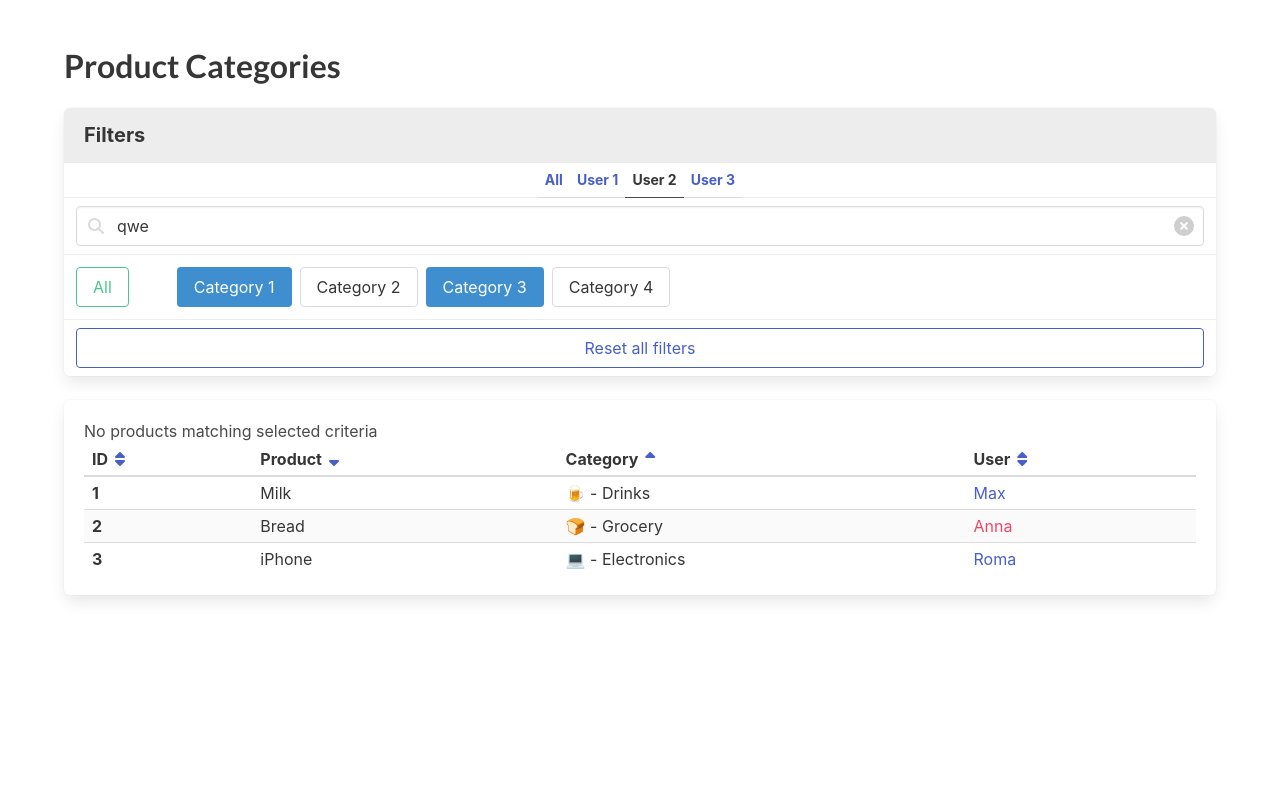
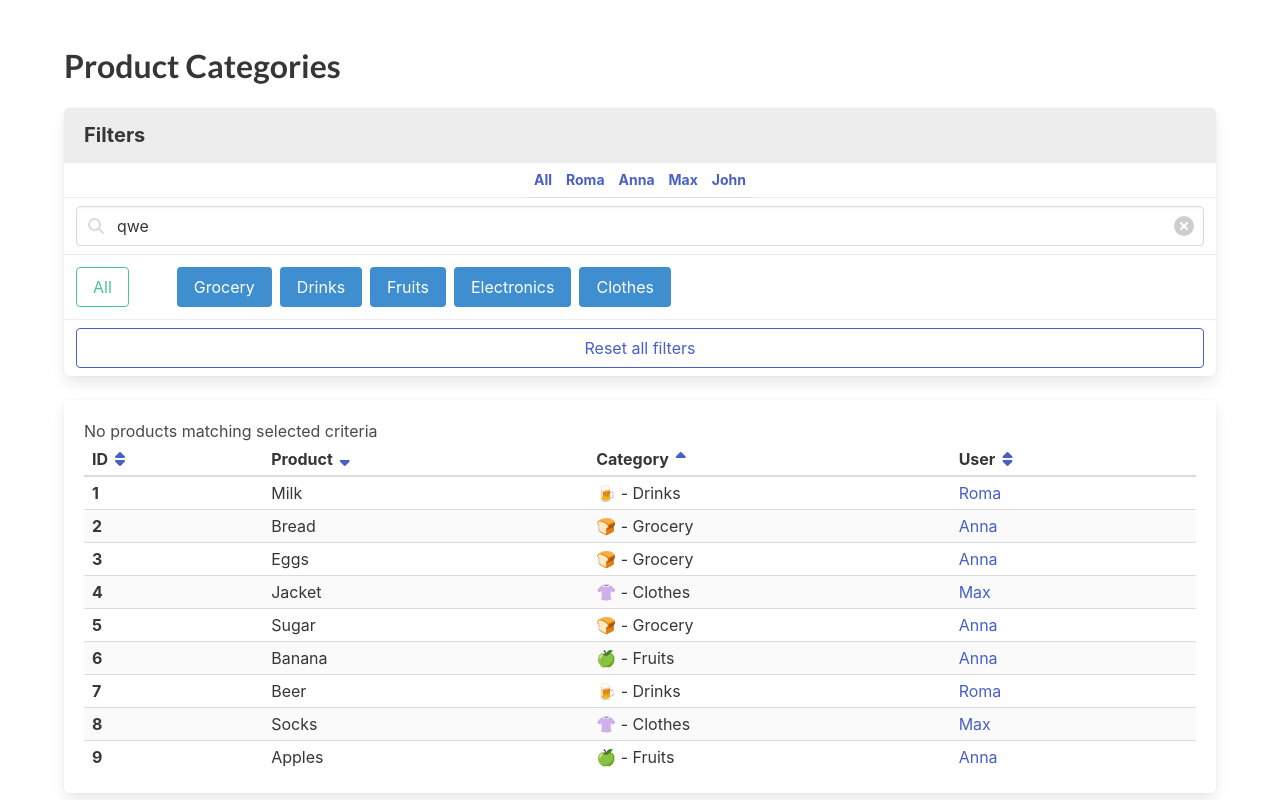
Before and after one commit to NIKaragu/react_product-categories-practice, a React (Create React App) app: page / in a window 1280 px wide. Built offline with nearby package versions, Linux system fonts and the light colour scheme.

Commit message:
added new components. product`s list is  formed  and user-category-product dependencies are created

```diff
--- a/src/App.jsx
+++ b/src/App.jsx
@@ -3,9 +3,11 @@ import React from 'react';
 import './App.scss';
 import { Table } from './components/Table/Table';
 
-// import usersFromServer from './api/users';
-// import categoriesFromServer from './api/categories';
-// import productsFromServer from './api/products';
+import { User } from './components/User/User';
+import { Category } from './components/Category/Category';
+import usersFromServer from './api/users';
+import categoriesFromServer from './api/categories';
+import productsFromServer from './api/products';
 
 // const products = productsFromServer.map((product) => {
 //   const category = null; // find by product.categoryId
@@ -13,6 +15,53 @@ import { Table } from './components/Table/Table';
 
 //   return null;
 // });
+
+export const products = productsFromServer.map(product => {
+  const category = categoriesFromServer.find(
+    category_ => category_.id === product.categoryId,
+  );
+
+  const user = usersFromServer.find(user_ => user_.id === category.ownerId);
+
+  return {
+    productId: product.id,
+    productName: product.name,
+    categoryId: category.id,
+    categoryTitle: category.title,
+    categoryIcon: category.icon,
+    ownerId: user.id,
+    ownerName: user.name,
+    ownerSex: user.sex,
+  };
+});
+
+const userProductData = usersFromServer.map(user => {
+  const userCategories = categoriesFromServer.filter(
+    category => category.ownerId === user.id,
+  );
+
+  const userProducts = productsFromServer.filter(product =>
+    userCategories.some(category => category.id === product.categoryId),
+  );
+
+  return {
+    userId: user.id,
+    userName: user.name,
+    userSex: user.sex,
+    categories: userCategories.map(category => ({
+      categoryId: category.id,
+      categoryTitle: category.title,
+      categoryIcon: category.icon,
+    })),
+    products: userProducts.map(product => ({
+      productId: product.id,
+      productName: product.name,
+      categoryId: product.categoryId,
+    })),
+  };
+});
+
+// console.log(products);
 
 export const App = () => (
   <div className="section">
@@ -28,17 +77,9 @@ export const App = () => (
               All
             </a>
 
-            <a data-cy="FilterUser" href="#/">
-              User 1
-            </a>
-
-            <a data-cy="FilterUser" href="#/" className="is-active">
-              User 2
-            </a>
-
-            <a data-cy="FilterUser" href="#/">
-              User 3
-            </a>
+            {userProductData.map(user => (
+              <User user={user} key={user.userId} />
+            ))}
           </p>
 
           <div className="panel-block">
@@ -75,28 +116,9 @@ export const App = () => (
               All
             </a>
 
-            <a
-              data-cy="Category"
-              className="button mr-2 my-1 is-info"
-              href="#/"
-            >
-              Category 1
-            </a>
-
-            <a data-cy="Category" className="button mr-2 my-1" href="#/">
-              Category 2
-            </a>
-
-            <a
-              data-cy="Category"
-              className="button mr-2 my-1 is-info"
-              href="#/"
-            >
-              Category 3
-            </a>
-            <a data-cy="Category" className="button mr-2 my-1" href="#/">
-              Category 4
-            </a>
+            {categoriesFromServer.map(category => (
+              <Category category={category} key={category.title} />
+            ))}
           </div>
 
           <div className="panel-block">
@@ -116,7 +138,7 @@ export const App = () => (
           No products matching selected criteria
         </p>
 
-        <Table />
+        <Table products={products} />
       </div>
     </div>
   </div>
--- /dev/null
+++ b/src/components/Category/Category.jsx
@@ -0,0 +1,7 @@
+export const Category = ({ category }) => {
+  return (
+    <a data-cy="Category" className="button mr-2 my-1 is-info" href="#/">
+      {category.title}
+    </a>
+  );
+};
--- /dev/null
+++ b/src/components/Category/index.js
@@ -0,0 +1 @@
+export * from './Category';
--- a/src/components/Table/Table.jsx
+++ b/src/components/Table/Table.jsx
@@ -2,15 +2,14 @@ import { TableBody } from './TableBody/TableBody';
 import { TableHead } from './TableHead/TableHead';
 
 /* eslint-disable jsx-a11y/accessible-emoji */
-export const Table = () => {
+export const Table = ({ products }) => {
   return (
     <table
       data-cy="ProductTable"
       className="table is-striped is-narrow is-fullwidth"
     >
       <TableHead />
-
-      <TableBody />
+      <TableBody products={products} />
     </table>
   );
 };
--- a/src/components/Table/TableBody/TableBody.jsx
+++ b/src/components/Table/TableBody/TableBody.jsx
@@ -1,45 +1,13 @@
+import { TableColumn } from '../TableColumn/TableColumn';
+
 /* eslint-disable jsx-a11y/accessible-emoji */
-export const TableBody = () => {
+
+export const TableBody = ({ products }) => {
   return (
     <tbody>
-      <tr data-cy="Product">
-        <td className="has-text-weight-bold" data-cy="ProductId">
-          1
-        </td>
-
-        <td data-cy="ProductName">Milk</td>
-        <td data-cy="ProductCategory">🍺 - Drinks</td>
-
-        <td data-cy="ProductUser" className="has-text-link">
-          Max
-        </td>
-      </tr>
-
-      <tr data-cy="Product">
-        <td className="has-text-weight-bold" data-cy="ProductId">
-          2
-        </td>
-
-        <td data-cy="ProductName">Bread</td>
-        <td data-cy="ProductCategory">🍞 - Grocery</td>
-
-        <td data-cy="ProductUser" className="has-text-danger">
-          Anna
-        </td>
-      </tr>
-
-      <tr data-cy="Product">
-        <td className="has-text-weight-bold" data-cy="ProductId">
-          3
-        </td>
-
-        <td data-cy="ProductName">iPhone</td>
-        <td data-cy="ProductCategory">💻 - Electronics</td>
-
-        <td data-cy="ProductUser" className="has-text-link">
-          Roma
-        </td>
-      </tr>
+      {products.map(product => {
+        return <TableColumn product={product} key={product.productId} />;
+      })}
     </tbody>
   );
 };
--- a/src/components/Table/TableColumn/TableColumn.jsx
+++ b/src/components/Table/TableColumn/TableColumn.jsx
@@ -1,16 +1,18 @@
 /* eslint-disable jsx-a11y/accessible-emoji */
-export const TableColumn = () => {
+export const TableColumn = ({ product }) => {
   return (
     <tr data-cy="Product">
       <td className="has-text-weight-bold" data-cy="ProductId">
-        1
+        {product.productId}
       </td>
 
-      <td data-cy="ProductName">Milk</td>
-      <td data-cy="ProductCategory">🍺 - Drinks</td>
+      <td data-cy="ProductName">{product.productName}</td>
+      <td data-cy="ProductCategory">
+        {product.categoryIcon} - {product.categoryTitle}
+      </td>
 
       <td data-cy="ProductUser" className="has-text-link">
-        Max
+        {product.ownerName}
       </td>
     </tr>
   );
--- /dev/null
+++ b/src/components/User/User.jsx
@@ -0,0 +1,7 @@
+export const User = ({ user }) => {
+  return (
+    <a data-cy="FilterUser" href="#/">
+      {user.userName}
+    </a>
+  );
+};
--- /dev/null
+++ b/src/components/User/index.js
@@ -0,0 +1 @@
+export * from './User';
```
